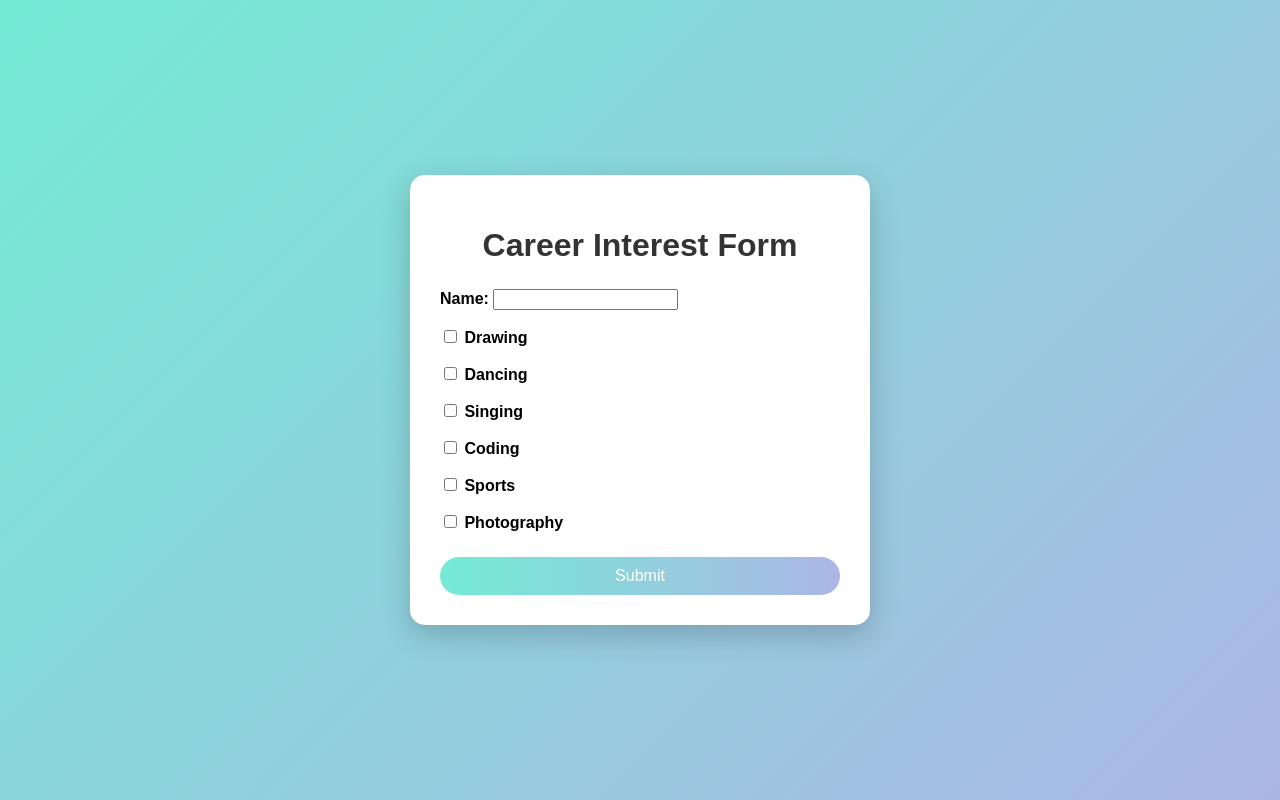
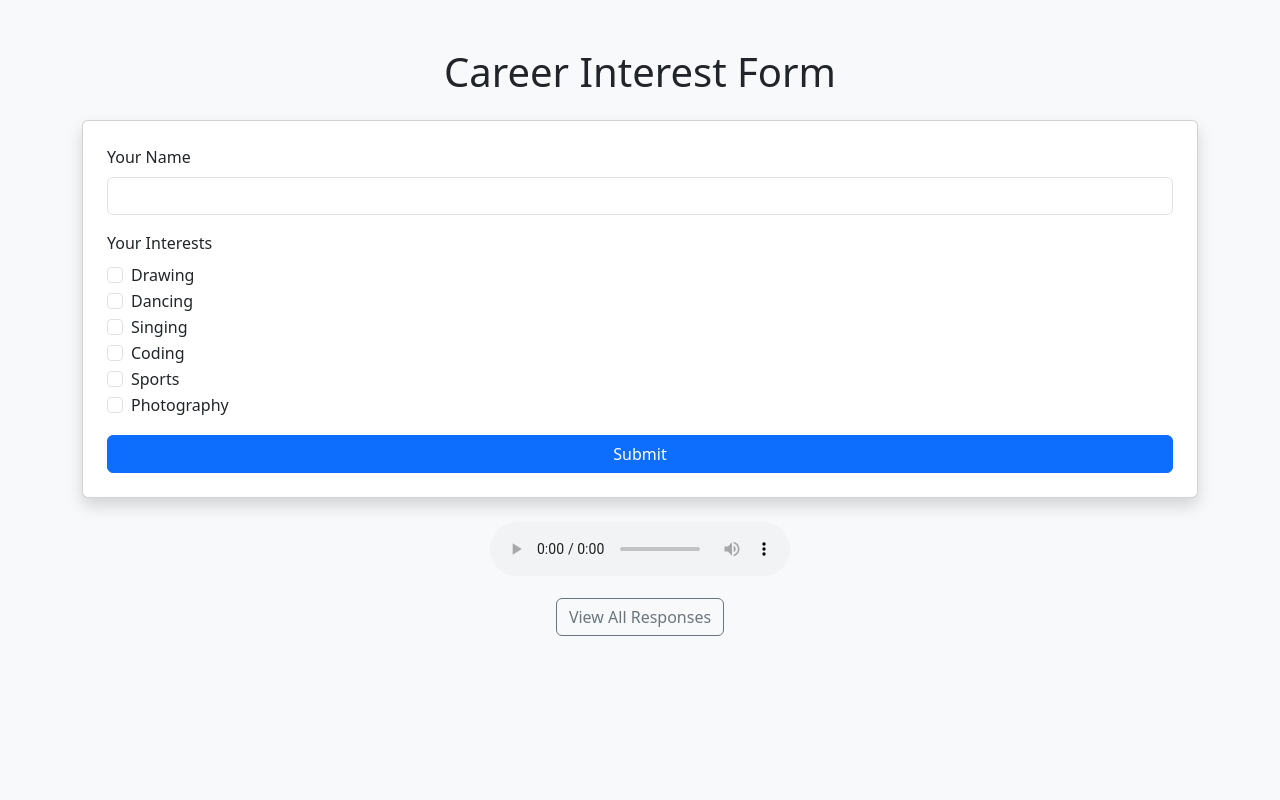
Before and after one commit to kaizer3122/carrier_form_app, a Flask app: page / in a window 1280 px wide. Run offline with Flask 3, Linux system fonts and the light colour scheme.

Commit message:
form.html

```diff
--- a/templates/form.html
+++ b/templates/form.html
@@ -3,157 +3,75 @@
 <head>
     <meta charset="UTF-8">
     <title>Career Interest Form</title>
-    <link rel="stylesheet" href="https://cdnjs.cloudflare.com/ajax/libs/animate.css/4.1.1/animate.min.css"/>
-    <style>
-        body {
-            font-family: Arial, sans-serif;
-            background: linear-gradient(135deg, #74ebd5, #ACB6E5);
-            display: flex;
-            justify-content: center;
-            align-items: center;
-            height: 100vh;
-            margin: 0;
-        }
-        .container {
-            background: #fff;
-            padding: 30px;
-            border-radius: 15px;
-            box-shadow: 0 10px 30px rgba(0,0,0,0.2);
-            width: 400px;
-            animation: fadeInDown 1s;
-        }
-        h1 {
-            text-align: center;
-            margin-bottom: 20px;
-            color: #333;
-        }
-        label {
-            display: block;
-            margin-top: 15px;
-            font-weight: bold;
-        }
-        input[type="text"], input[type="checkbox"] {
-            margin-top: 5px;
-        }
-        .form-check {
-            margin: 5px 0;
-        }
-        button {
-            width: 100%;
-            padding: 10px;
-            margin-top: 20px;
-            background: linear-gradient(90deg, #74ebd5, #ACB6E5);
-            border: none;
-            border-radius: 25px;
-            color: #fff;
-            font-size: 16px;
-            cursor: pointer;
-            transition: transform 0.2s, box-shadow 0.2s;
-        }
-        button:hover {
-            transform: scale(1.05);
-            box-shadow: 0 5px 15px rgba(0,0,0,0.3);
-        }
-        .flash {
-            margin: 15px 0;
-            padding: 10px;
-            border-radius: 10px;
-            text-align: center;
-        }
-        .flash.success {
-            background-color: #d4edda;
-            color: #155724;
-        }
-        .flash.error {
-            background-color: #f8d7da;
-            color: #721c24;
-        }
-    </style>
+    <link href="https://cdn.jsdelivr.net/npm/bootstrap@5.3.0/dist/css/bootstrap.min.css" rel="stylesheet">
 </head>
-<body>
-<div class="container animate__animated animate__fadeIn">
-    <h1>Career Interest Form</h1>
+<body class="bg-light">
+
+<div class="container mt-5">
+    <h1 class="text-center mb-4">Career Interest Form</h1>
+
     {% with messages = get_flashed_messages(with_categories=true) %}
       {% if messages %}
         {% for category, message in messages %}
-                <div class="flash {{ category }} animate__animated animate__bounceIn">
+          <div class="alert alert-{{ 'success' if category == 'success' else 'danger' }} alert-dismissible fade show" role="alert">
             {{ message }}
+            <button type="button" class="btn-close" data-bs-dismiss="alert" aria-label="Close"></button>
           </div>
         {% endfor %}
       {% endif %}
     {% endwith %}
 
-    <form method="POST">
-        <label>Name:
-            <input type="text" name="name" required>
-        </label>
+    <form method="POST" class="card p-4 shadow">
+        <div class="mb-3">
+            <label for="name" class="form-label">Your Name</label>
+            <input type="text" name="name" id="name" class="form-control" required>
+        </div>
+
+        <div class="mb-3">
+            <label class="form-label">Your Interests</label>
             <div class="form-check">
-            <label><input type="checkbox" name="drawing" value="Yes"> Drawing</label>
+                <input class="form-check-input" type="checkbox" name="drawing" value="Yes" id="drawing">
+                <label class="form-check-label" for="drawing">Drawing</label>
             </div>
             <div class="form-check">
-            <label><input type="checkbox" name="dancing" value="Yes"> Dancing</label>
+                <input class="form-check-input" type="checkbox" name="dancing" value="Yes" id="dancing">
+                <label class="form-check-label" for="dancing">Dancing</label>
             </div>
             <div class="form-check">
-            <label><input type="checkbox" name="singing" value="Yes"> Singing</label>
+                <input class="form-check-input" type="checkbox" name="singing" value="Yes" id="singing">
+                <label class="form-check-label" for="singing">Singing</label>
             </div>
             <div class="form-check">
-            <label><input type="checkbox" name="coding" value="Yes"> Coding</label>
+                <input class="form-check-input" type="checkbox" name="coding" value="Yes" id="coding">
+                <label class="form-check-label" for="coding">Coding</label>
             </div>
             <div class="form-check">
-            <label><input type="checkbox" name="sports" value="Yes"> Sports</label>
+                <input class="form-check-input" type="checkbox" name="sports" value="Yes" id="sports">
+                <label class="form-check-label" for="sports">Sports</label>
             </div>
             <div class="form-check">
-            <label><input type="checkbox" name="photographer" value="Yes"> Photography</label>
+                <input class="form-check-input" type="checkbox" name="photographer" value="Yes" id="photographer">
+                <label class="form-check-label" for="photographer">Photography</label>
             </div>
-        <button type="submit">Submit</button>
+        </div>
+
+        <button type="submit" class="btn btn-primary w-100">Submit</button>
     </form>
 
-    <audio id="voice" src="{{ url_for('static', filename='voice.mp3') }}?{{ timestamp }}"></audio>
+    {% if timestamp %}
+    <div class="text-center mt-4">
+        <audio controls autoplay>
+            <source src="{{ url_for('static', filename='voice.mp3') }}?{{ timestamp }}" type="audio/mpeg">
+            Your browser does not support the audio element.
+        </audio>
+    </div>
+    {% endif %}
+
+    <div class="text-center mt-3">
+        <a href="{{ url_for('show_responses') }}" class="btn btn-outline-secondary">View All Responses</a>
+    </div>
 </div>
 
-<script>
-    window.onload = function() {
-        const flashMessage = document.querySelector('.flash.success');
-        if (flashMessage) {
-            document.getElementById('voice').play();
-
-            // Confetti effect
-            confetti();
-        }
-    };
-
-    function confetti() {
-        const duration = 1 * 1000;
-        const end = Date.now() + duration;
-
-        (function frame() {
-            confettiEffect();
-            if (Date.now() < end) {
-                requestAnimationFrame(frame);
-            }
-        }());
-    }
-
-    function confettiEffect() {
-        const emoji = ['🎉', '✨', '🎊', '💥'];
-        const el = document.createElement('div');
-        el.textContent = emoji[Math.floor(Math.random() * emoji.length)];
-        el.style.position = 'fixed';
-        el.style.left = Math.random() * window.innerWidth + 'px';
-        el.style.top = '-20px';
-        el.style.fontSize = '24px';
-        el.style.animation = 'drop 1s linear';
-        document.body.appendChild(el);
-        el.addEventListener('animationend', () => el.remove());
-    }
-
-    const style = document.createElement('style');
-    style.textContent = `
-        @keyframes drop {
-            to { transform: translateY(100vh); opacity: 0; }
-        }
-    `;
-    document.head.appendChild(style);
-</script>
+<script src="https://cdn.jsdelivr.net/npm/bootstrap@5.3.0/dist/js/bootstrap.bundle.min.js"></script>
 </body>
 </html>
```
Lines whose indentation alone changed are shown as unchanged.
